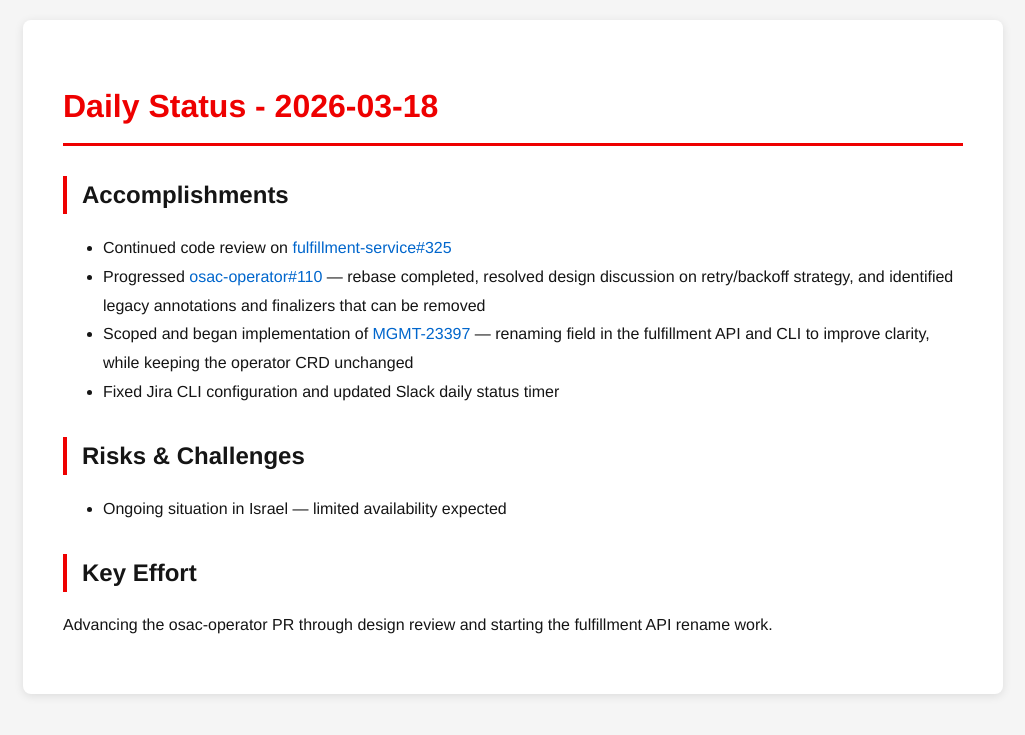
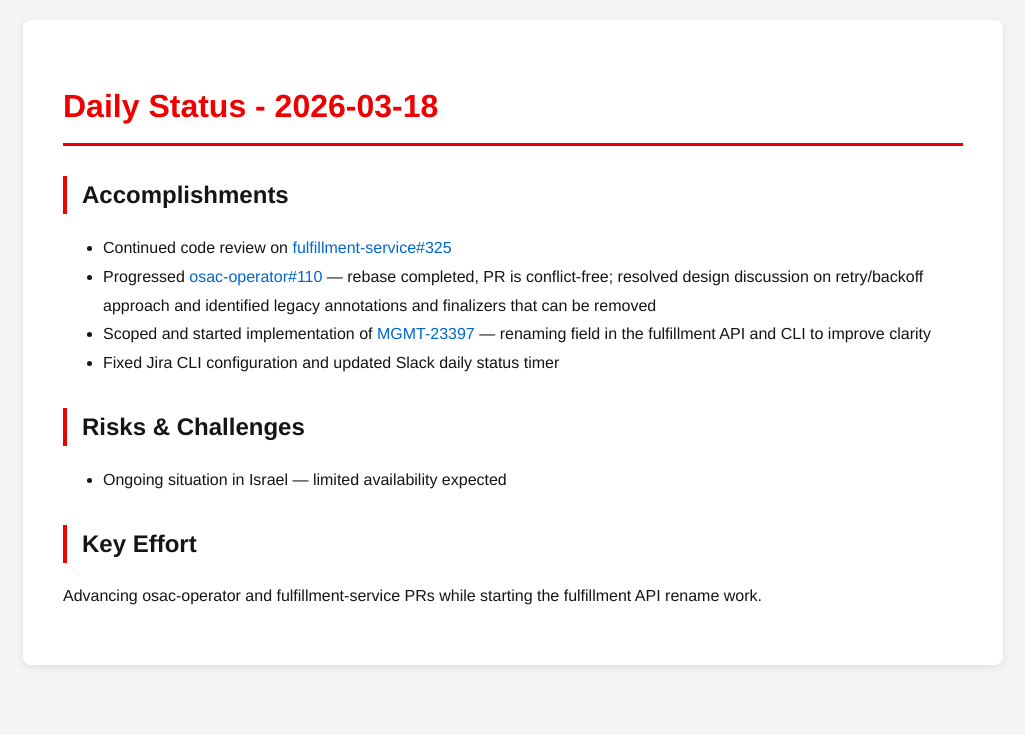
Before and after one commit to tzvatot/daily-status, a Jekyll site: the page built from 2026-03-18.md, in a window 1280 px wide. Shown: the top 735 px of the page, without its empty margins (127-1152 px from the left). Built offline with Jekyll 4.4.1, drawn with Linux system fonts in a browser that asks for light colours.

Commit message:
Daily status update - 2026-03-18

```diff
--- a/2026-03-18.md
+++ b/2026-03-18.md
@@ -8,12 +8,12 @@
 
 ## Accomplishments
 - Continued code review on [fulfillment-service#325](https://github.com/osac-project/fulfillment-service/pull/325)
-- Progressed [osac-operator#110](https://github.com/osac-project/osac-operator/pull/110) — rebase completed, resolved design discussion on retry/backoff strategy, and identified legacy annotations and finalizers that can be removed
-- Scoped and began implementation of [MGMT-23397](https://issues.redhat.com/browse/MGMT-23397) — renaming field in the fulfillment API and CLI to improve clarity, while keeping the operator CRD unchanged
+- Progressed [osac-operator#110](https://github.com/osac-project/osac-operator/pull/110) — rebase completed, PR is conflict-free; resolved design discussion on retry/backoff approach and identified legacy annotations and finalizers that can be removed
+- Scoped and started implementation of [MGMT-23397](https://issues.redhat.com/browse/MGMT-23397) — renaming field in the fulfillment API and CLI to improve clarity
 - Fixed Jira CLI configuration and updated Slack daily status timer
 
 ## Risks & Challenges
 - Ongoing situation in Israel — limited availability expected
 
 ## Key Effort
-Advancing the osac-operator PR through design review and starting the fulfillment API rename work.
+Advancing osac-operator and fulfillment-service PRs while starting the fulfillment API rename work.
```
